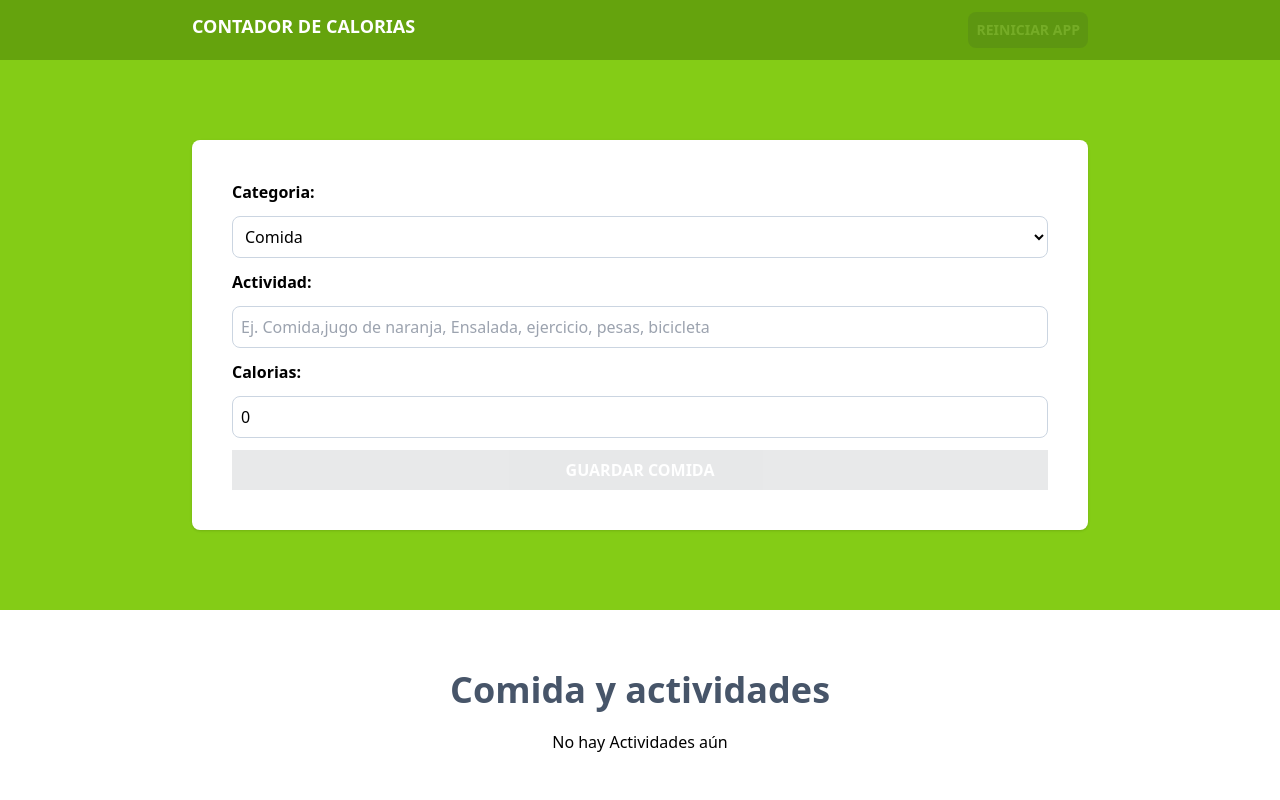
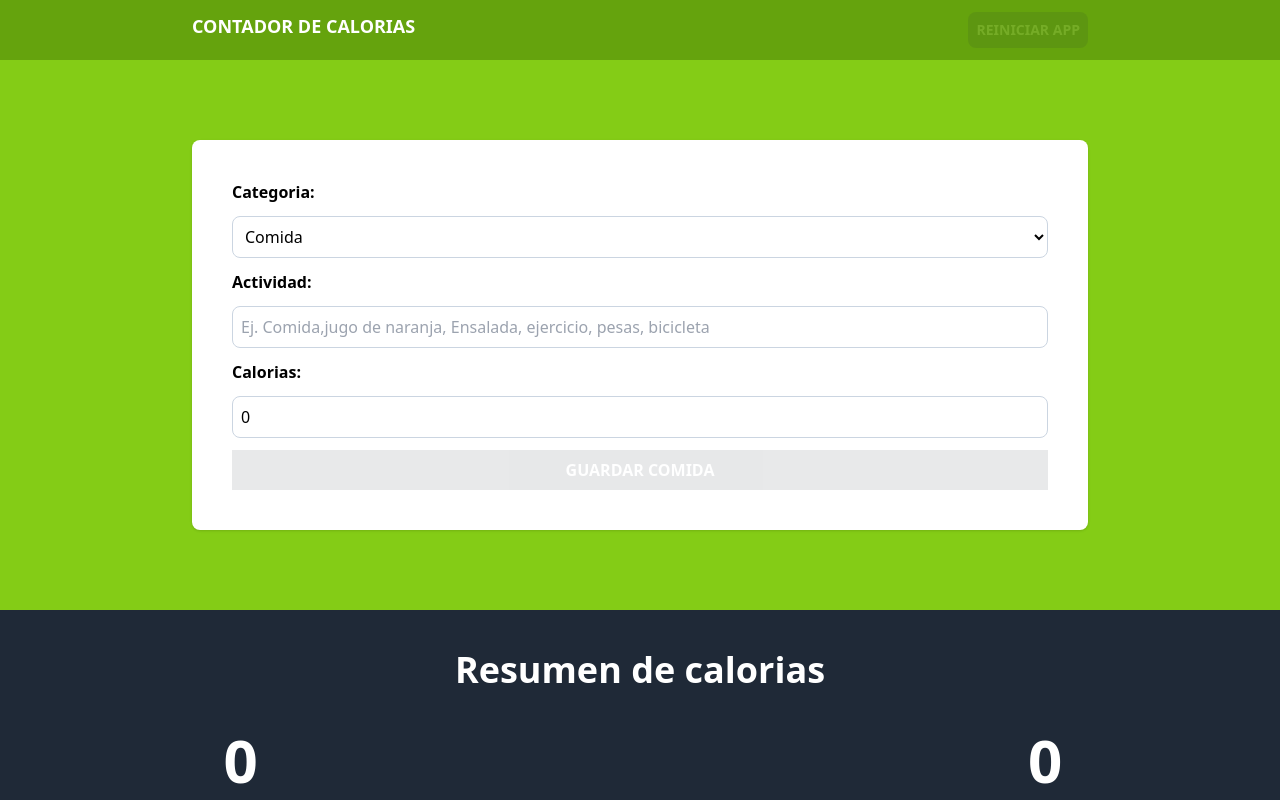
Before and after one commit to martin0123478/calories-tracker, a React app: page / in a window 1280 px wide. Shown: the top 800 px of the page. Built offline with nearby package versions, Linux system fonts and the light colour scheme; the HTML template or start-up script is replaced by a standard one.

Commit message:
feat:show calories consume and calories burned

```diff
--- a/src/App.tsx
+++ b/src/App.tsx
@@ -4,6 +4,7 @@
 import { Form } from "./components/Form"
 import { activityReducer, initialState } from "./reducers/activity-reducer"
 import { ActivityList } from "./components/ActivityList"
+import { CaloriesTracker } from "./components/CaloriesTracker"
 
 
 function App() {
@@ -41,11 +42,20 @@
             dispatch={dispatch} />
         </div>
       </section>
+
+      <section className="bg-gray-800 py-10">
+        <div className="max-w-4xl mx-auto">
+          <CaloriesTracker
+            activities={state.activities} />
+        </div>
+      </section>
       <section className="p-10 mx-auto max-w-4xl">
         <ActivityList
           activities={state.activities}
           dispatch={dispatch} />
       </section>
+
+
     </>
   )
 }
--- /dev/null
+++ b/src/components/Calories.tsx
@@ -0,0 +1,14 @@
+type CaloriesType = {
+    calories: number,
+    text: string
+}
+
+export const Calories = ({ calories, text }: CaloriesType) => {
+    return (
+        <p className="text-white font-bold rounded-full grid grid-cols-1 gap-3 text-center">
+            <span className="font-black text-6xl text-orange">  {calories}</span>
+            {text}
+
+        </p>
+    )
+}
--- /dev/null
+++ b/src/components/CaloriesTracker.tsx
@@ -0,0 +1,32 @@
+import { useMemo } from "react"
+import { Activity } from "../types"
+import { Calories } from "./Calories"
+
+type CaloriesTrackerProps = {
+    activities: Activity[]
+}
+export const CaloriesTracker = ({ activities }: CaloriesTrackerProps) => {
+
+    //contadores
+    const caloriesConsumed = useMemo(() => activities.reduce((total, activity) => activity.category === 1 ? total + activity.calories : total, 0), [activities])
+
+    const caloriesburned = useMemo(() => activities.reduce((total, activity) => activity.category === 2 ? total + activity.calories : total, 0), [activities])
+    return (
+        <>
+            <h2 className="text-4xl font-black text-white text-center">Resumen de calorias</h2>
+            <div className="flex flex-col items-center md:flex-row md:justify-between gap-5 mt-10">
+                <Calories
+                    calories={caloriesConsumed}
+                    text="Consumidas"
+                />
+
+                <Calories
+                    calories={caloriesburned}
+                    text="Quemadas"
+                />
+            </div>
+
+
+        </>
+    )
+}
```
